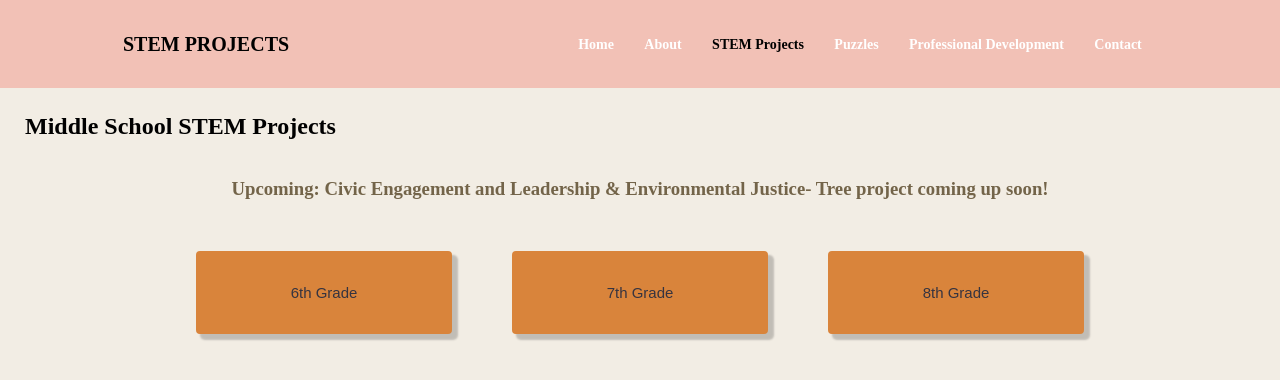
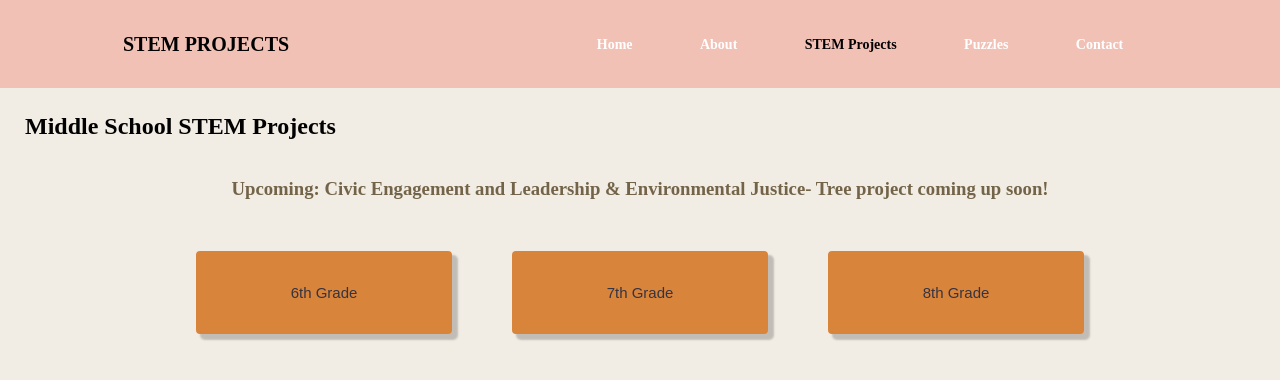
Before and after one commit to jijilee321/jihyegracelee.github.io, a plain HTML site: page projects.html in a window 1280 px wide. Drawn offline with Linux system fonts and the light colour scheme.

Commit message:
Update projects.html

```diff
--- a/projects.html
+++ b/projects.html
@@ -21,7 +21,6 @@
         <li><a href="aboutme.html">About</a></li>
   			<li><a href="projects.html" class="active">STEM Projects</a></li>
 				<li><a href="puzzles.html">Puzzles</a></li>
-				<li><a href="pd.html">Professional Development</a></li>
 				<li><a href="contact.html">Contact</a></li>
 			</ul>
 
```
